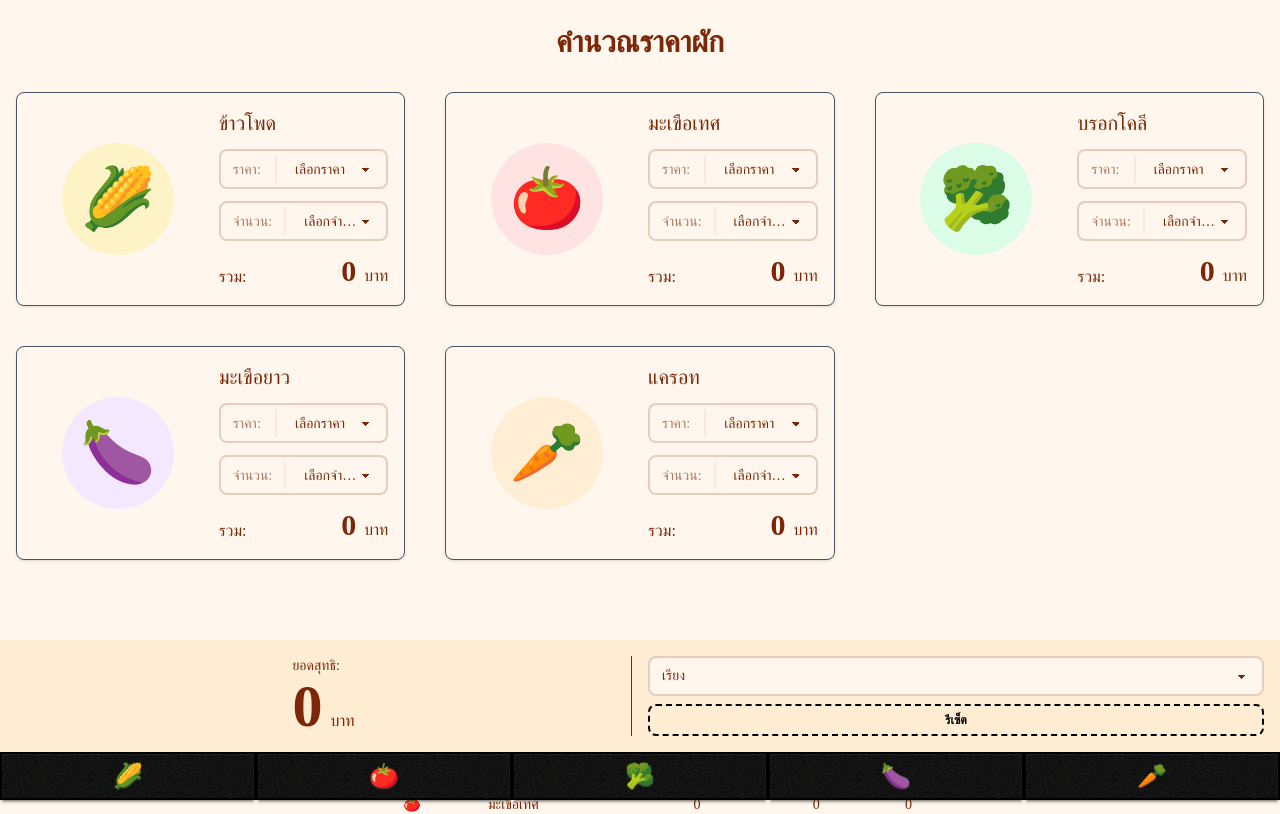
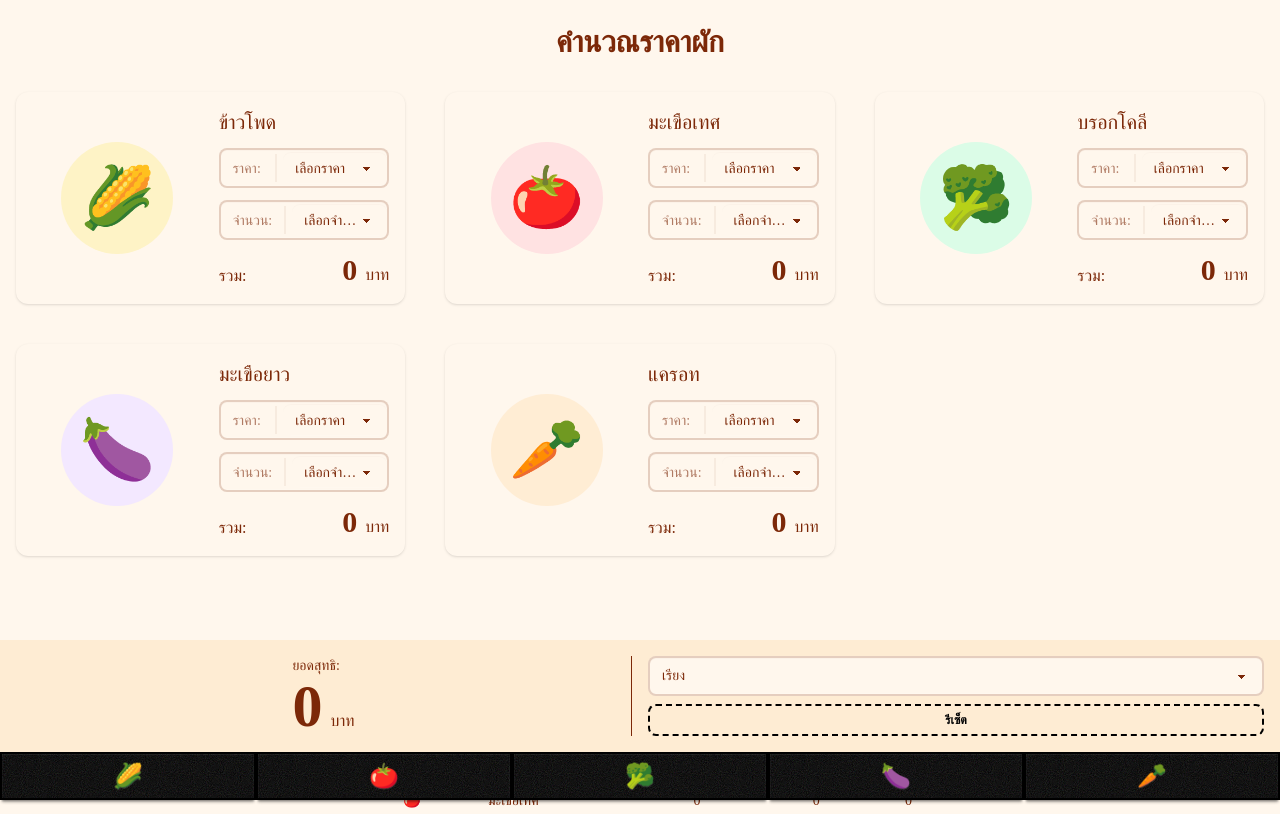
Before and after one commit to quonly/calculate-vegetable, a React (Vite) app: page / in a window 1280 px wide. Shown: the top 814 px of the page. Built offline with nearby package versions, Linux system fonts and the light colour scheme; a web font is replaced by a local one.

Commit message:
use shadow-sm

```diff
--- a/src/components/Card.jsx
+++ b/src/components/Card.jsx
@@ -6,7 +6,7 @@ export default function Card({ item, onCalculate }) {
   return (
     <div
       id={item.icon}
-      className="p-4 shadow-sm border border-gray-600 bg-base-100 grid lg:grid-cols-2 rounded-lg gap-6 sm:gap-4 scroll-mt-10"
+      className="p-4 shadow-sm bg-base-100 grid lg:grid-cols-2 rounded-xl gap-6 sm:gap-4 scroll-mt-10"
     >
       <div className="flex gap-2 justify-center">
         <p
```
